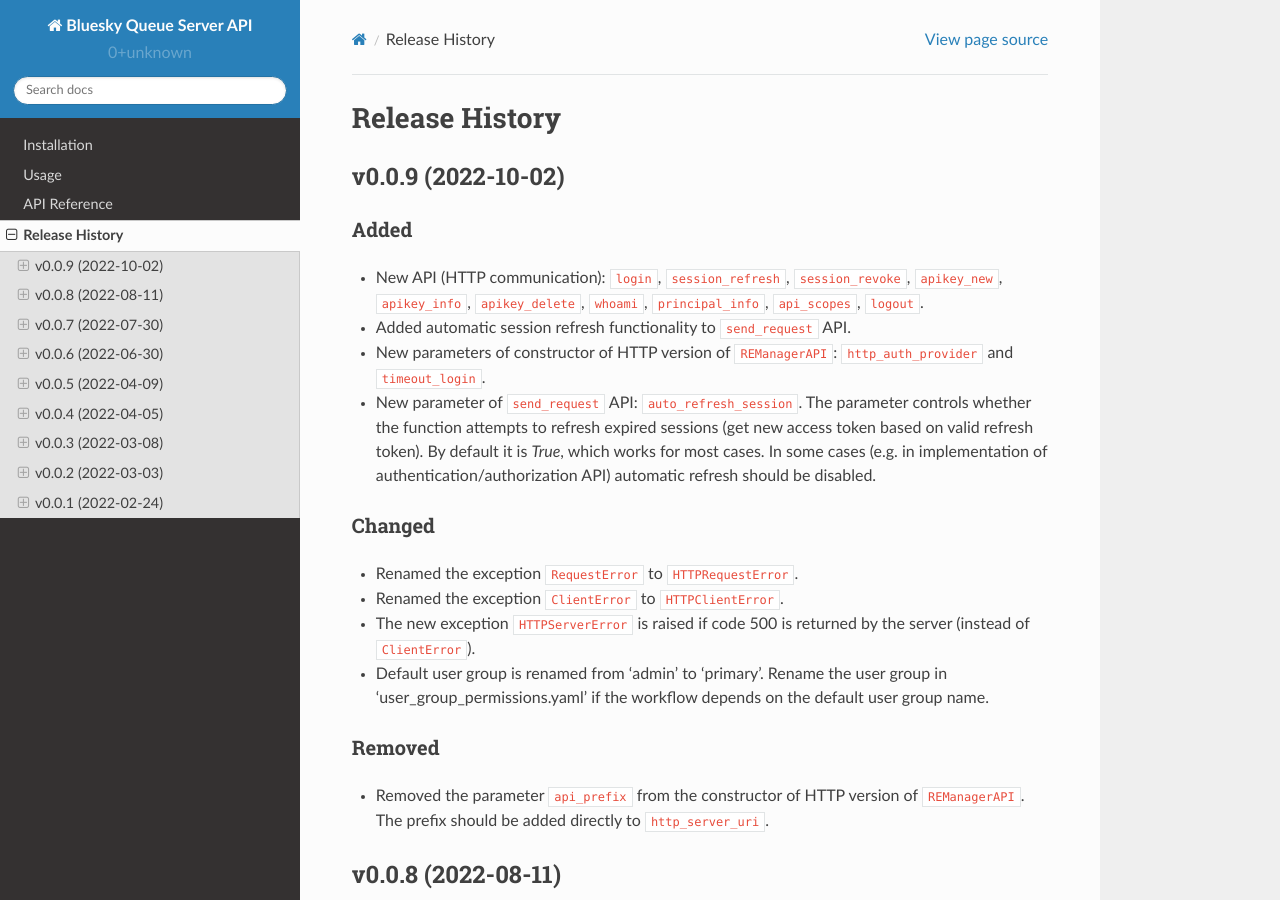
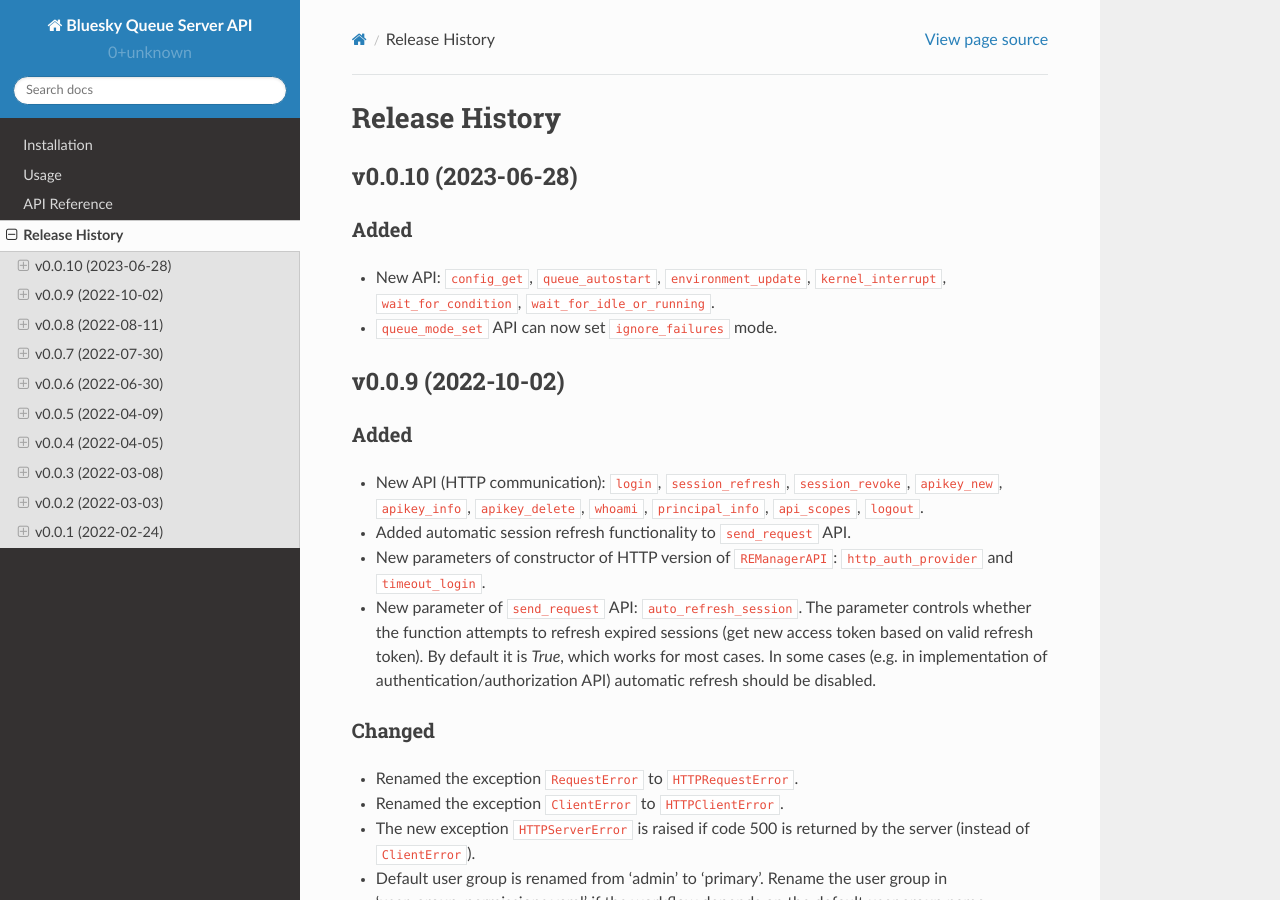
Before and after one commit to bluesky/bluesky-queueserver-api, a Sphinx documentation site: the page built from docs/source/release-history.rst, in a window 1280 px wide and 900 px high. Built offline with Sphinx 7.4.7 and the Read the Docs theme 2.0.0, drawn with Linux system fonts in a browser that asks for light colours.

Commit message:
DOC: Release Notes: v0.0.10

```diff
--- a/docs/source/release-history.rst
+++ b/docs/source/release-history.rst
@@ -1,6 +1,18 @@
 ===============
 Release History
 ===============
+
+v0.0.10 (2023-06-28)
+====================
+
+Added
+-----
+
+- New API: ``config_get``, ``queue_autostart``, ``environment_update``, ``kernel_interrupt``,
+  ``wait_for_condition``, ``wait_for_idle_or_running``.
+
+- ``queue_mode_set`` API can now set ``ignore_failures`` mode.
+
 
 v0.0.9 (2022-10-02)
 ===================
```
